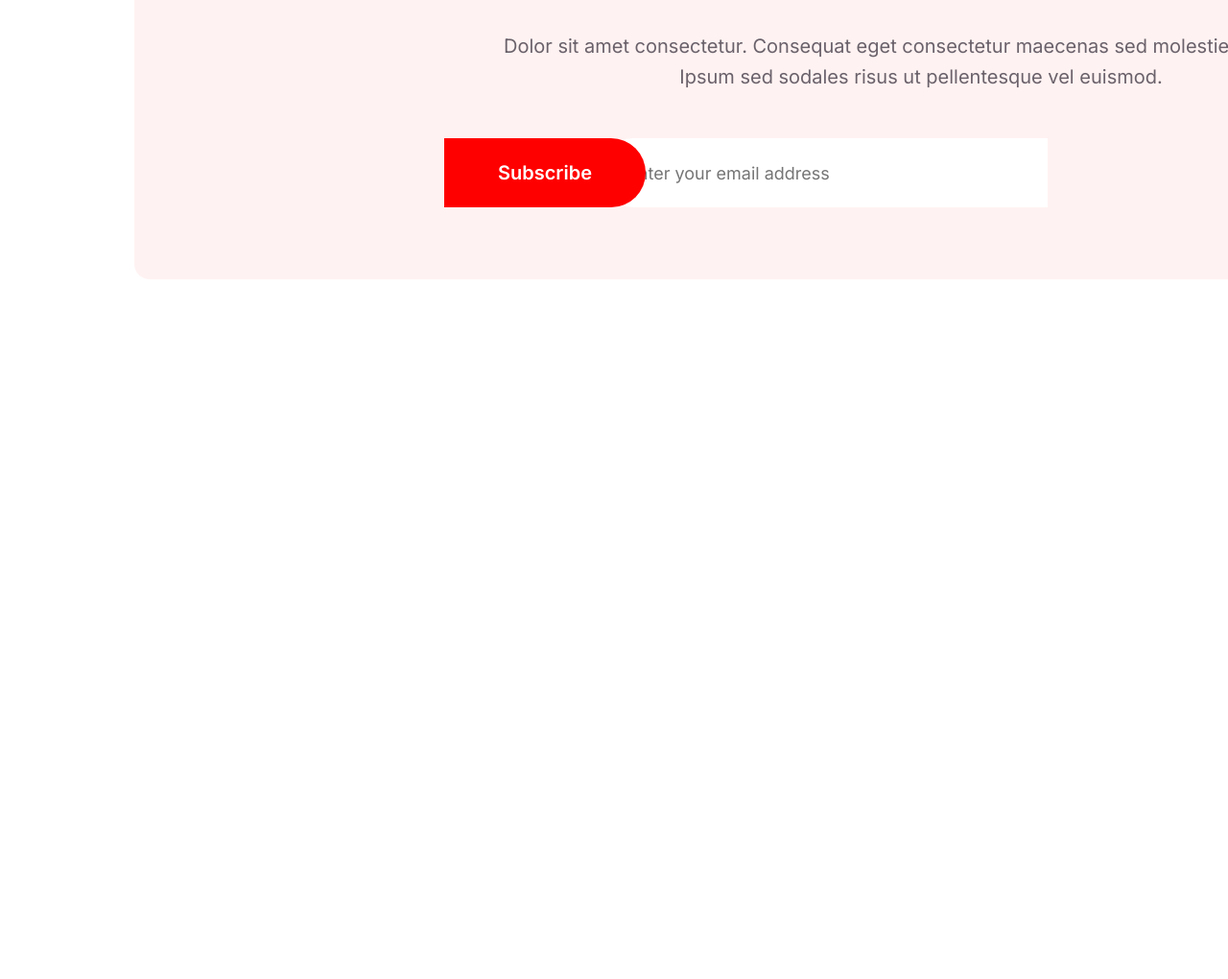
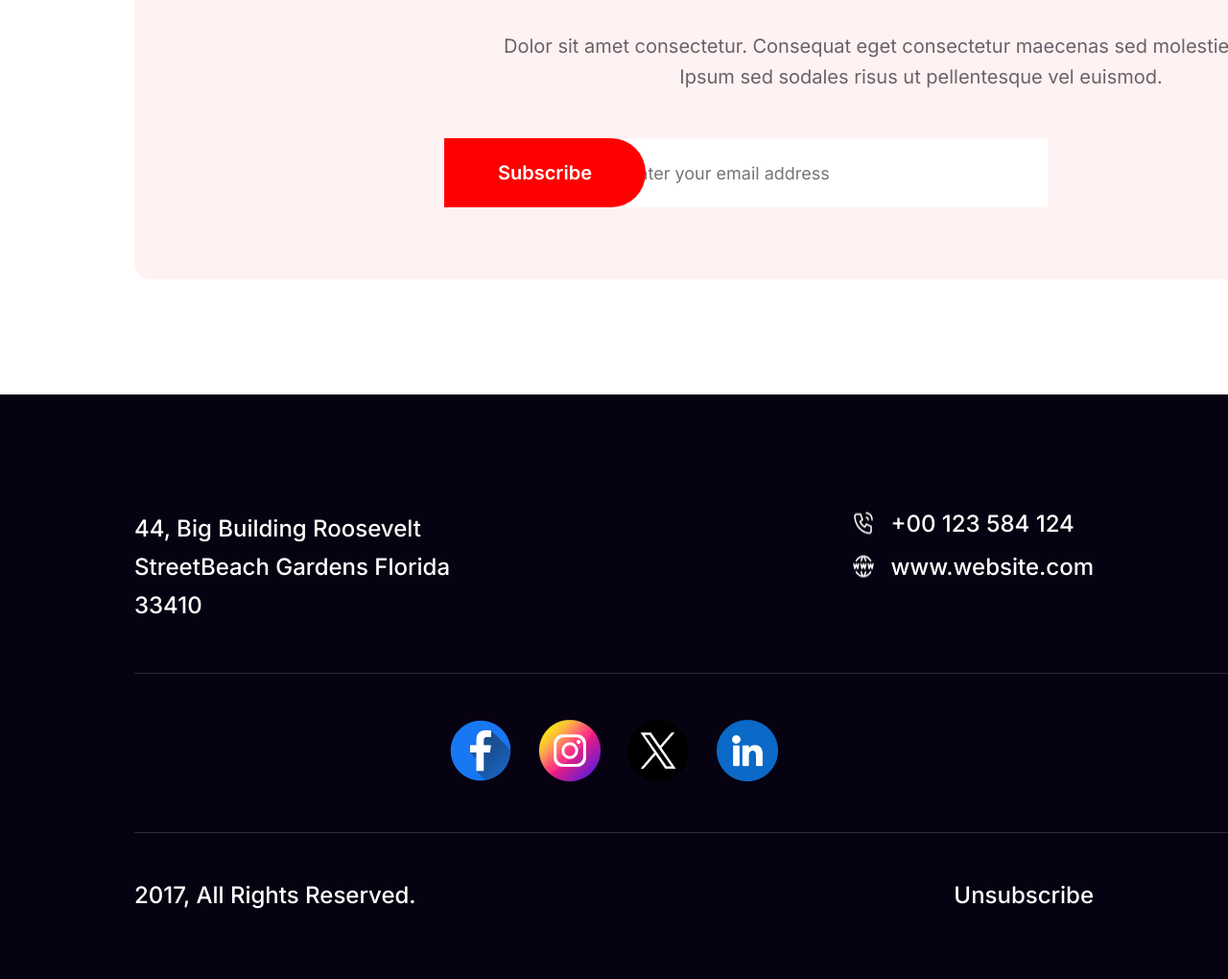
Before and after one commit to MASS-tech-ltd/Assignment-01--New-year-new-mission, a plain HTML site: page index.html in a window 1280 px wide. Shown: the part 8157-9177 px from the top of the page at 96% size. Before the commit the page ends 8448 px from the top, so only its background shows below. Drawn offline with Linux system fonts and the light colour scheme.

Commit message:
Footer section complete

```diff
--- a/index.html
+++ b/index.html
@@ -125,7 +125,52 @@
             <!-- Newsletter section end -->
         </main>
         <footer>
+            <section class="footer-bg">
+                <div class="footer-container">
+                    <!-- Footer top start -->
+                    <div class="footer-top-container">
+                        <div class="footer-tile">
+                            <h6>44, Big Building Roosevelt StreetBeach Gardens Florida 33410</h6>
+                        </div>
+                        <div>
+                            <div class="contact-no">
+                                <img src="/resources/Call.png" alt="photo">
+                                <h6>+00 123 584 124</h6>
+                            </div>
+                            <div class="web-address">
+                                <img src="/resources/Website.png" alt="photo">
+                                <h6>www.website.com</h6>
+                            </div>
+                        </div>
+                    </div>
+                    <!-- Footer top end -->
 
+
+
+                    <!-- Footer middle start -->
+
+                    <div class="footer-middle-container">
+                        <div class="footer-middle-top-line"></div>
+                        <div class="footer-middle-img-container">
+                            <img src="/resources/Facebook.png" alt="icon">
+                            <img class="insta-icon" src="/resources/Instagram.png" alt="icon">
+                            <img class="Twitter-icon" src="/resources/Twitter.png" alt="icon">
+                            <img src="/resources/Linkedin.png" alt="icon">
+                        </div>
+                        <div class="footer-middle-bottom-line"></div>
+                    </div>
+                    <!-- Footer middle end -->
+
+
+
+                    <!-- Footer bottom start -->
+                    <div class="footer-bottom-container">
+                        <h6>2017, All Rights Reserved.</h6>
+                        <h6>Unsubscribe</h6>
+                    </div>
+                    <!-- Footer bottom end -->
+                </div>
+            </section>
         </footer>
     </body>
 </html>
--- a/styles/style.css
+++ b/styles/style.css
@@ -446,3 +446,111 @@ body{
         position: absolute;
         right: 607px;
 }
+
+/* Footer section CSS */
+
+.footer-bg{
+    width: 100%;
+    height: 609px;
+    background: #070211;
+    margin-top: 120px;
+}
+
+.footer-container{
+    margin: 0 140px;
+}
+
+/* Footer-top */
+
+.footer-top-container{
+    display: flex;
+    justify-content: space-between;
+    padding-top: 120px;
+}
+
+.footer-tile{
+    width: 400px;
+}
+
+.footer-tile h6{
+    color: #FFF;
+    font-family: Inter;
+    font-size: 24px;
+    font-weight: 500;
+    line-height: 40px; /* 166.667% */
+}
+
+.contact-no{
+    display: flex;
+}
+
+.contact-no h6{
+    color: #FFF;
+    font-family: Inter;
+    font-size: 24px;
+    font-style: normal;
+    font-weight: 500;
+    margin-left: 16px;
+}
+
+.web-address{
+    display: flex;
+    margin-top: 16px;
+}
+
+.web-address h6{
+    color: #FFF;
+    font-family: Inter;
+    font-size: 24px;
+    font-style: normal;
+    font-weight: 500;
+    margin-left: 16px;
+}
+
+/* Footer middle */
+
+.footer-middle-container{
+    margin-top: 50px;
+}
+
+.footer-middle-top-line{
+    width: 1640px;
+    height: 1px;
+    background: rgba(255, 255, 255, 0.15);
+}
+
+.footer-middle-img-container{
+    width: 342px;
+    margin: 0 auto;
+    margin-top: 48px;
+    margin-bottom: 48px;
+}
+
+.insta-icon{
+    margin: 0 24px;
+}
+
+.Twitter-icon{
+    margin-right: 24px;
+}
+
+.footer-middle-bottom-line{
+    width: 1640px;
+    height: 1px;
+    background: rgba(255, 255, 255, 0.15);
+}
+
+/* Footer bottom */
+
+.footer-bottom-container{
+    display: flex;
+    justify-content: space-between;
+    margin-top: 50px;
+}
+
+.footer-bottom-container h6{
+    color: #FFF;
+    font-family: Inter;
+    font-size: 24px;
+    font-weight: 500;
+}
```
